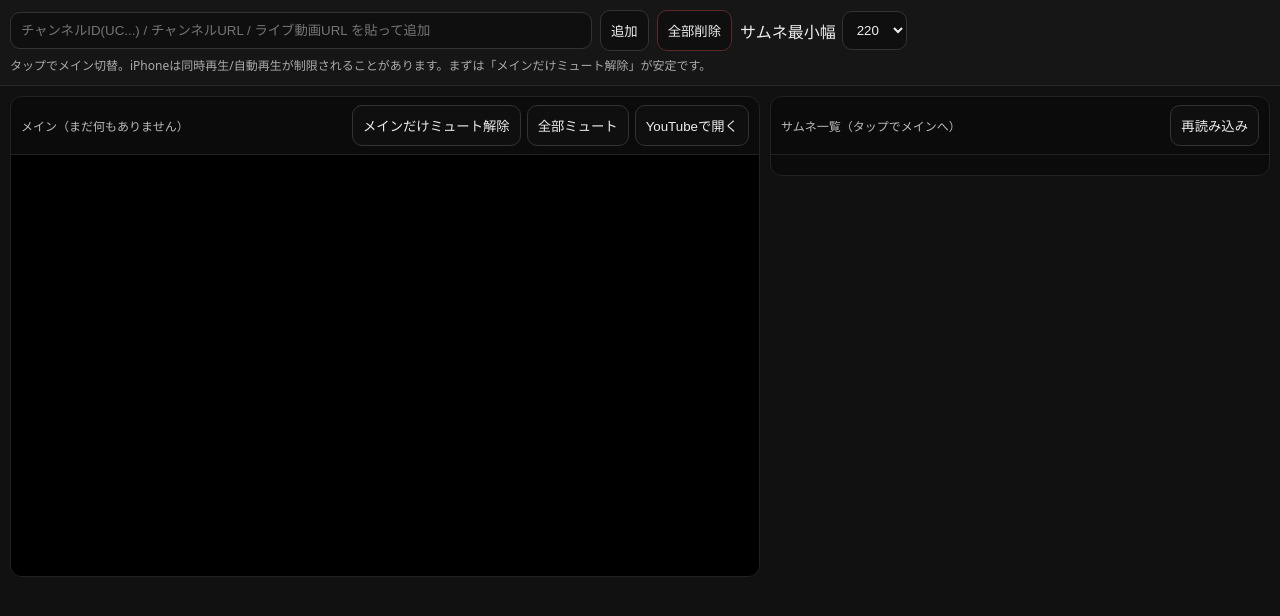
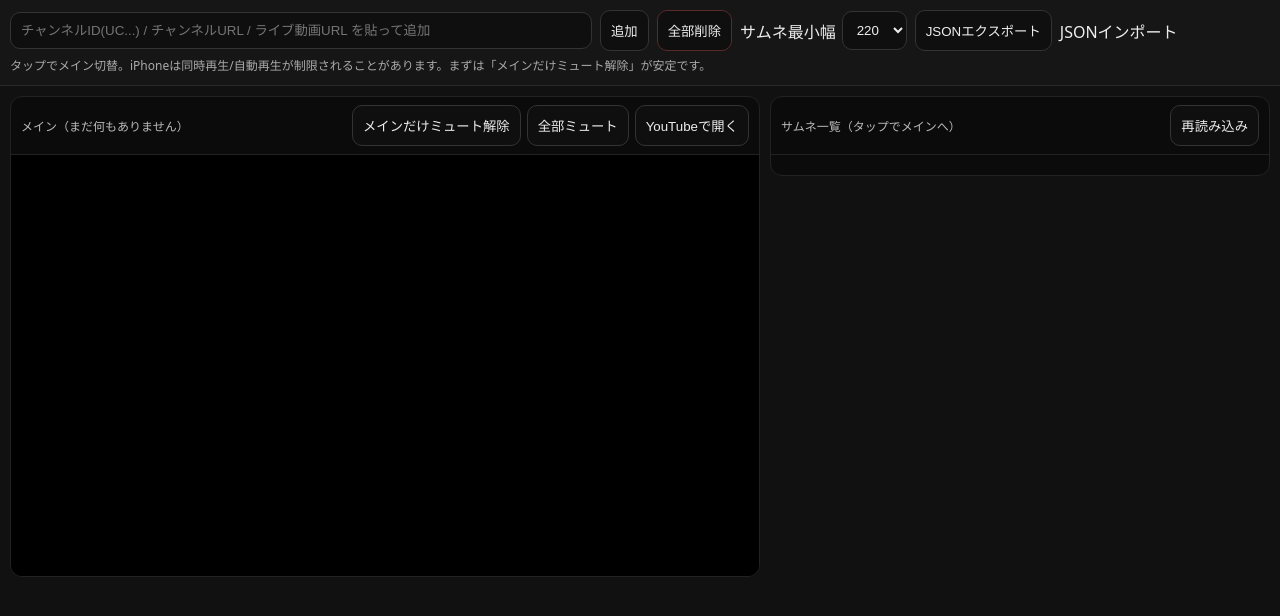
Before and after one commit to ak2i/MultiYoutubeView, a plain HTML site: page docs/index.html in a window 1280 px wide. Drawn offline with Linux system fonts and the light colour scheme.

Commit message:
import export button

```diff
--- a/docs/index.html
+++ b/docs/index.html
@@ -124,7 +124,13 @@
         <option value="360">360</option>
       </select>
     </label>
-  </div>
+    <button id="exportJson">JSONエクスポート</button>
+
+      <label style="display:flex;align-items:center;gap:6px;">
+        JSONインポート
+        <input id="importJson" type="file" accept="application/json" style="display:none;">
+      </label>
+    </div>
   <div class="hint">
     タップでメイン切替。iPhoneは同時再生/自動再生が制限されることがあります。まずは「メインだけミュート解除」が安定です。
   </div>
```
